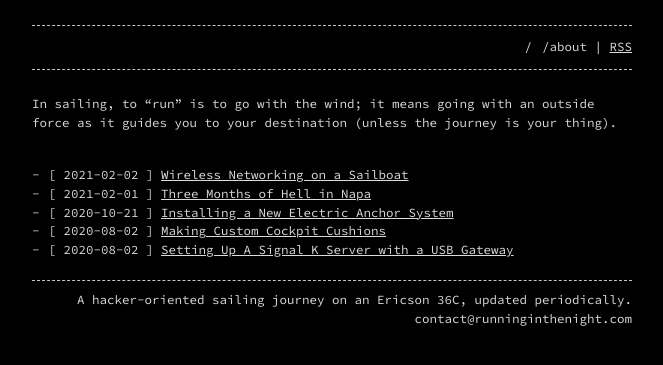
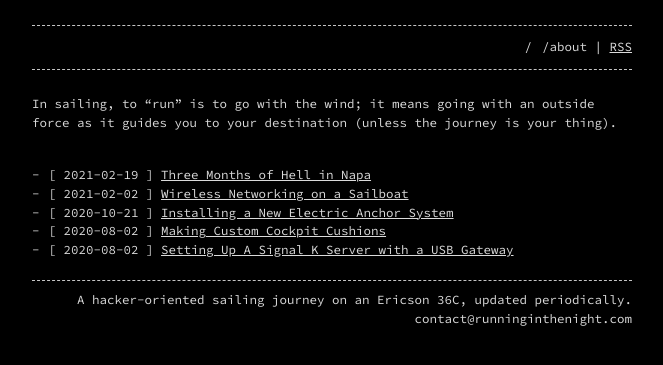
Before and after one commit to singlerider/runninginthenight.com, a Jekyll site: the page built from index.md, in a window 1280 px wide. Shown: the top 365 px of the page, without its empty margins (308-971 px from the left). Built offline with Jekyll 4.4.1, drawn with Linux system fonts in a browser that asks for light colours.

Commit message:
Update posted date for Napa haulout post

```diff
--- a/_posts/2021-02-18-three-months-of-hell-in-napa.md
+++ b/_posts/2021-02-18-three-months-of-hell-in-napa.md
@@ -1,10 +1,9 @@
 ---
 layout: post
 title:  "Three Months of Hell in Napa"
-date:   2021-02-01 16:00:00 -0700
+date:   2021-02-18 18:00:00 -0700
 categories: coppercoat haulout bottom topsides paint
 ---
-
 
 # Abstract
 
```
